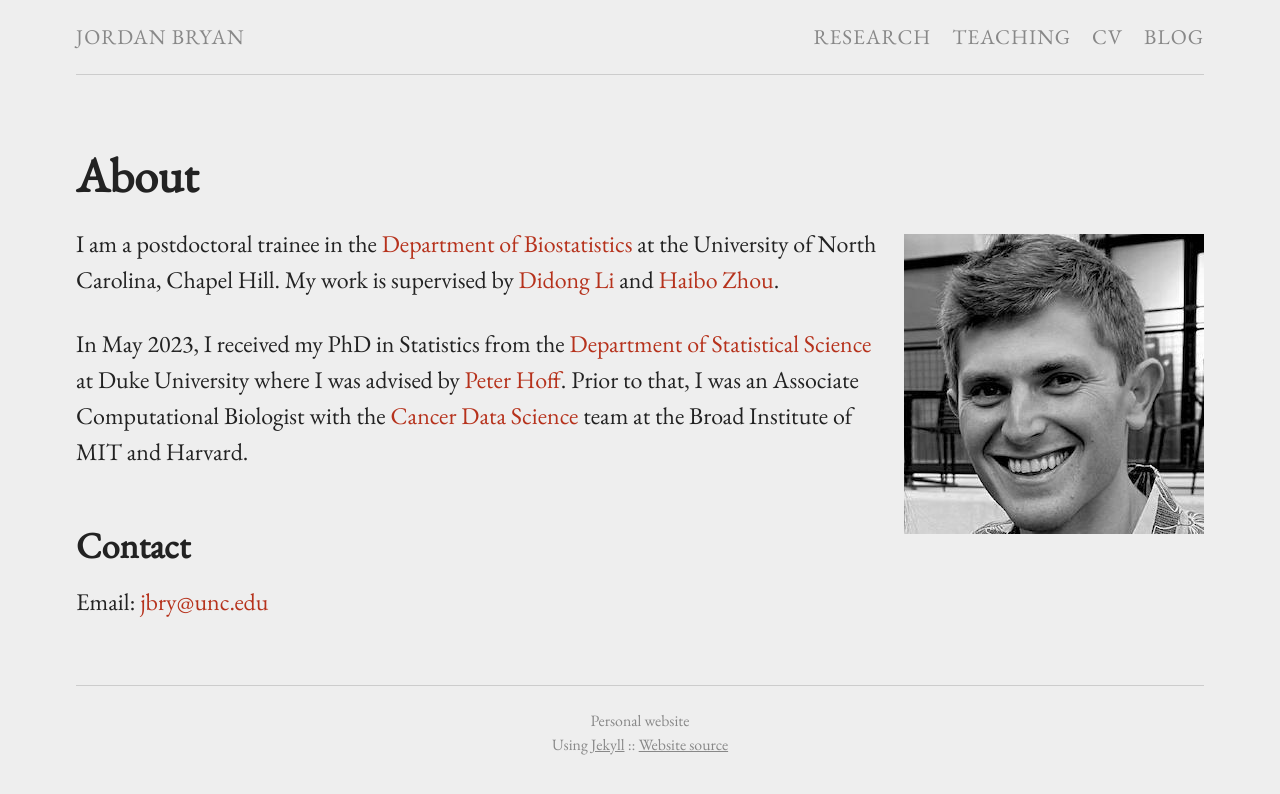
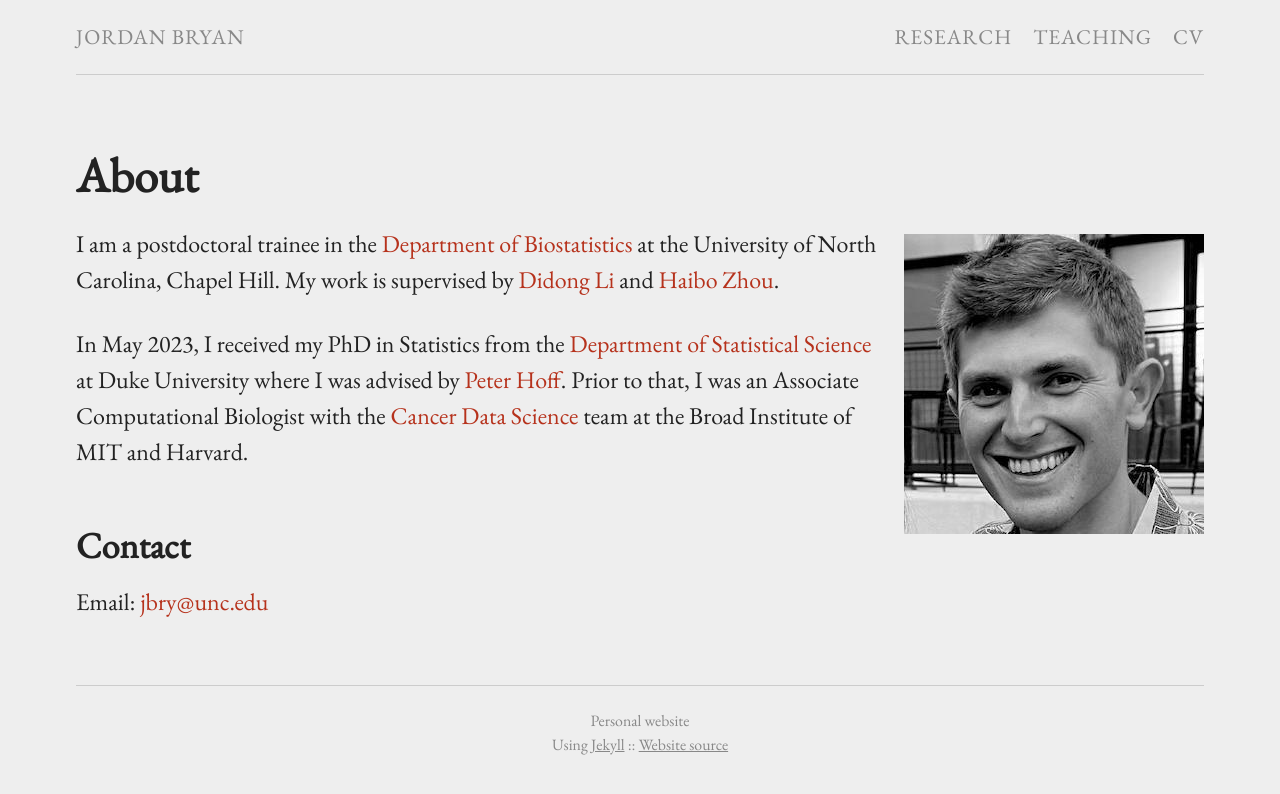
Before and after one commit to j-g-b/j-g-b.github.io, a Jekyll site: the page built from index.md, in a window 1280 px wide. Shown: the top 794 px of the page. Built offline with Jekyll 4.4.1, drawn with Linux system fonts in a browser that asks for light colours.

Commit message:
removing blog

```diff
--- a/_data/menu.yml
+++ b/_data/menu.yml
@@ -6,6 +6,3 @@
 
 - title: "CV"
   href: "/cv/"
-
-- title: "Blog"
-  href: "/blog/"
```
